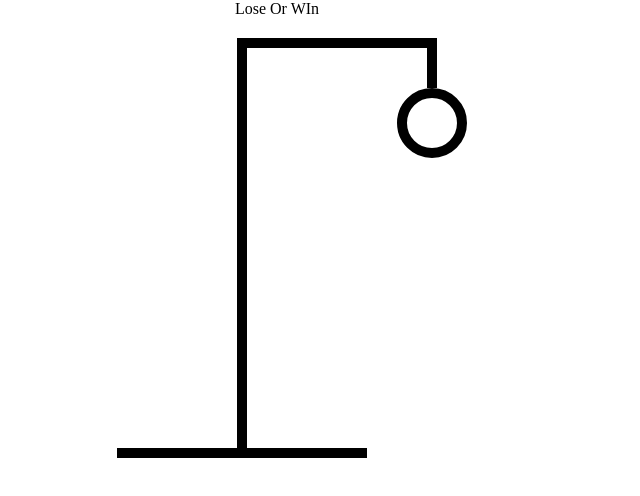
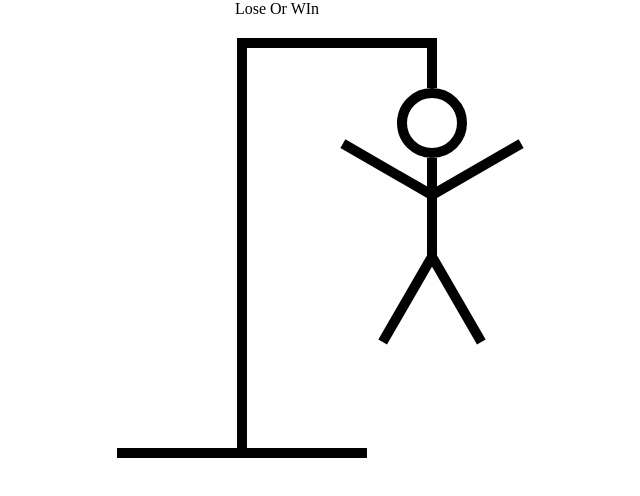
Before and after one commit to Jasil-Shan/Hangman-TypeScript, a React (Vite) app in the folder Hangman/: page / in a window 1280 px wide. Shown: the top 496 px of the page, without its empty margins (363-1003 px from the left). Built offline with nearby package versions, Linux system fonts and the light colour scheme; the HTML template or start-up script is replaced by a standard one.

Commit message:
body parts added

```diff
--- /dev/null
+++ b/Hangman/src/Components/Body/Arms/Left/LeftArm.tsx
@@ -0,0 +1,22 @@
+
+
+const LeftArm = () => {
+    return (
+
+      <div
+        style={{
+          width: "100px",
+          height: "10px",
+          background: "black",
+          position: "absolute",
+          top: "150px",
+          right: "10px",
+          rotate:"30deg",
+          transformOrigin: "right Bottom"
+        }}
+      />
+
+    );
+  };
+
+  export default LeftArm;
--- /dev/null
+++ b/Hangman/src/Components/Body/Arms/Right/RightArm.tsx
@@ -0,0 +1,22 @@
+
+
+const RightArm = () => {
+    return (
+
+      <div
+        style={{
+          width: "100px",
+          height: "10px",
+          background: "black",
+          position: "absolute",
+          top: "150px",
+          right: "-100px",
+          rotate:"-30deg",
+          transformOrigin: "left bottom"
+        }}
+      />
+
+    );
+  };
+
+  export default RightArm;
--- /dev/null
+++ b/Hangman/src/Components/Body/Chest/Chest.tsx
@@ -0,0 +1,20 @@
+
+
+const Chest = () => {
+  return (
+
+    <div
+      style={{
+        width: "10px",
+        height: "100px",
+        background: "black",
+        position: "absolute",
+        top: "120px",
+        right: 0,
+      }}
+    />
+
+  );
+};
+
+export default Chest;
--- a/Hangman/src/Components/HangmanDrawing/Body/Head/Head.jsx
+++ b/Hangman/src/Components/Body/Head/Head.tsx
@@ -1,4 +1,5 @@
-import React from 'react'
+
+
 
 const Head = () => {
 
--- /dev/null
+++ b/Hangman/src/Components/Body/Legs/Left/LeftLeg/LeftLeg.tsx
@@ -0,0 +1,22 @@
+
+
+const LeftLeg = () => {
+    return (
+
+      <div
+        style={{
+          width: "100px",
+          height: "10px",
+          background: "black",
+          position: "absolute",
+          top: "210px",
+          right: 0,
+          rotate:"-60deg",
+          transformOrigin: "Right bottom"
+        }}
+      />
+
+    );
+  };
+
+  export default LeftLeg;
--- /dev/null
+++ b/Hangman/src/Components/Body/Legs/Right/RightLeg.tsx
@@ -0,0 +1,22 @@
+
+
+const RightLeg = () => {
+    return (
+
+      <div
+        style={{
+          width: "100px",
+          height: "10px",
+          background: "black",
+          position: "absolute",
+          top: "210px",
+          right: "-90px",
+          rotate:"60deg",
+          transformOrigin: "left bottom"
+        }}
+      />
+
+    );
+  };
+
+  export default RightLeg;
--- a/Hangman/src/Components/HangmanDrawing/HangmanDrawing.tsx
+++ b/Hangman/src/Components/HangmanDrawing/HangmanDrawing.tsx
@@ -1,9 +1,20 @@
-import Head from "../HangmanDrawing/Body/Head/Head.jsx";
+import LeftArm from "../Body/Arms/Left/LeftArm";
+import RightArm from "../Body/Arms/Right/RightArm";
+import Chest from "../Body/Chest/Chest";
+import Head from "../Body/Head/Head";
+import LeftLeg from "../Body/Legs/Left/LeftLeg/LeftLeg";
+import RightLeg from "../Body/Legs/Right/RightLeg";
+
 
 const HangmanDrawing = () => {
   return (
     <div style={{ position: "relative" }}>
       <Head />
+      <Chest />
+      <RightArm />
+      <LeftArm />
+      <RightLeg />
+      <LeftLeg />
       <div
         style={{
           height: "50px",
```
Also changed, not shown: Hangman/src/Components/HangmanWord/HangmanWord.tsx (added, +17 -0 lines), Hangman/src/Components/HangmanWord/HangmanWord.jsx (deleted).
